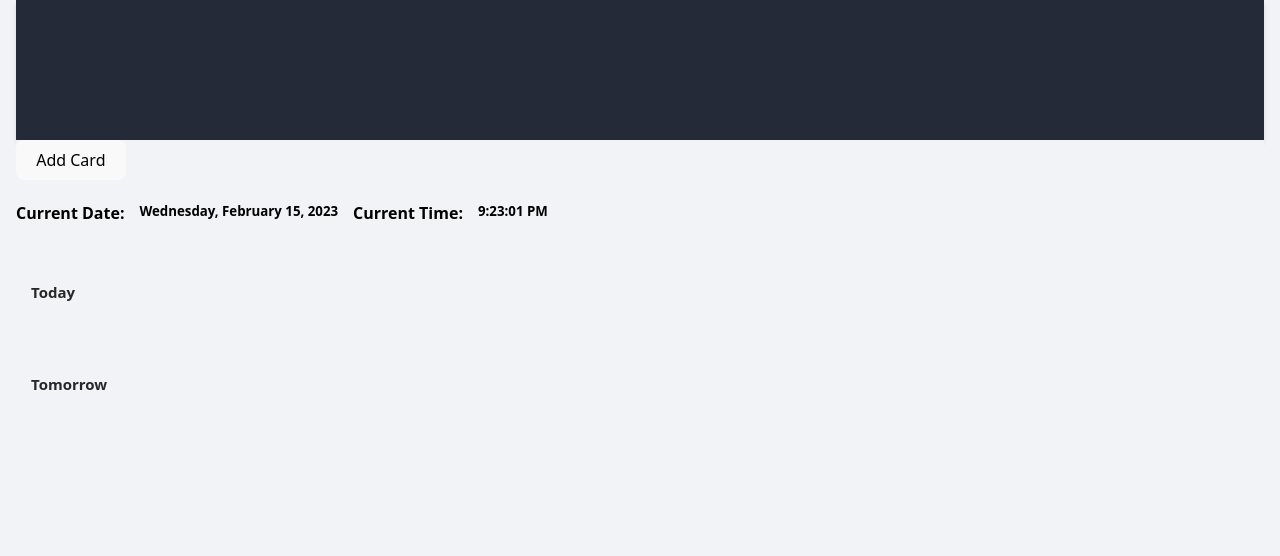
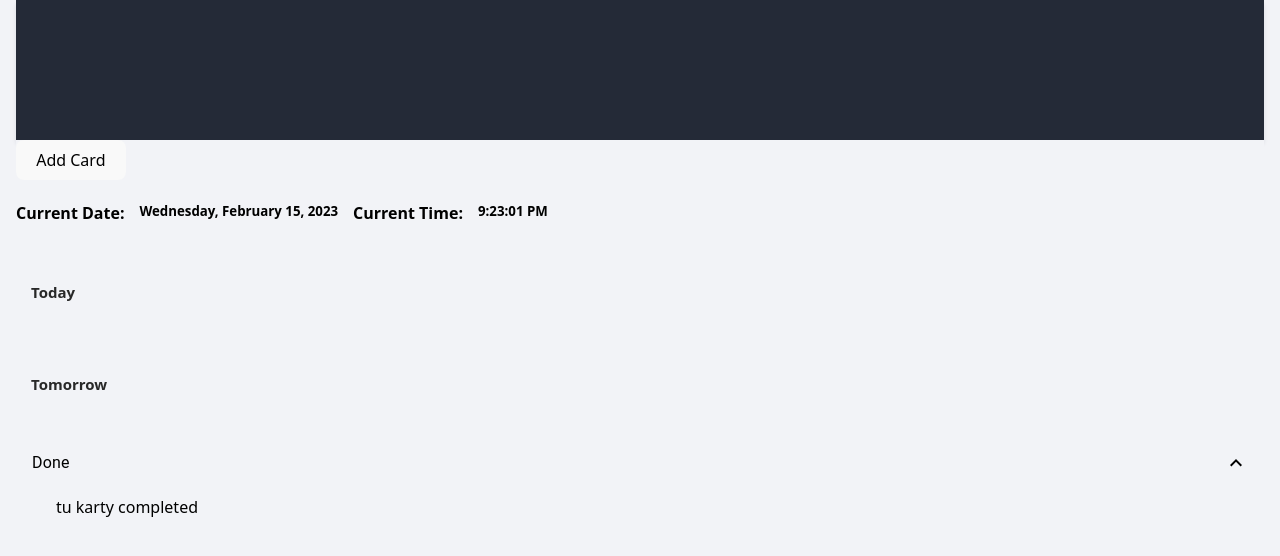
Before and after one commit to Mateusz-Gonera/Questify_front-end, a React (Vite) app: page /dashboard in a window 1280 px wide. Shown: the top 556 px of the page. Built offline with nearby package versions, Linux system fonts and the light colour scheme.

Commit message:
nested list do Done
użyłam gotowej listy z MUI .

```diff
--- a/package.json
+++ b/package.json
@@ -11,7 +11,8 @@
   "dependencies": {
     "@emotion/react": "^11.10.6",
     "@emotion/styled": "^11.10.6",
-    "@mui/material": "^5.11.9",
+    "@mui/icons-material": "^5.11.9",
+    "@mui/material": "^5.11.10",
     "@reduxjs/toolkit": "^1.9.2",
     "axios": "^1.3.3",
     "formik": "^2.2.9",
--- /dev/null
+++ b/src/components/Cards/CardsDone.jsx
@@ -0,0 +1,43 @@
+import * as React from "react";
+import List from "@mui/material/List";
+import ListItemButton from "@mui/material/ListItemButton";
+import ListItemText from "@mui/material/ListItemText";
+import Collapse from "@mui/material/Collapse";
+import ExpandLess from "@mui/icons-material/ExpandLess";
+import ExpandMore from "@mui/icons-material/ExpandMore";
+
+export default function DoneList() {
+  const [open, setOpen] = React.useState(true);
+
+  const handleClick = () => {
+    setOpen(!open);
+  };
+
+  return (
+    <List
+          sx={{ width: "100%", maxWidth: 1280 }}
+      component="nav"
+      aria-labelledby="nested-list-subheader"
+    >
+      <ListItemButton onClick={handleClick}>
+        <ListItemText primary="Done" />
+        {open ? <ExpandLess /> : <ExpandMore />}
+      </ListItemButton>
+      <Collapse in={open} timeout="auto" unmountOnExit>
+        <List component="div" disablePadding>
+                  <ListItemButton sx={{ pl: 5 }}>
+
+
+
+
+                      tu karty completed
+
+
+
+                  </ListItemButton>
+        </List>
+      </Collapse>
+    </List>
+  );
+
+}
--- a/src/components/CardsList/CardsList.jsx
+++ b/src/components/CardsList/CardsList.jsx
@@ -3,7 +3,7 @@ import style from "./CardsList.module.css"
 import Clock from "./Clock"
 import TodayCards from './TodayCards';
 import TomorrowCards from './TomorrowCards';
-
+import DoneList from '../Cards/CardsDone';
 function CardsList({cards}) {
 
    const addCard = () => {
@@ -22,7 +22,7 @@ function CardsList({cards}) {
          <Clock/>
          <TodayCards cards={cards}/>
          <TomorrowCards cards={cards}/>
-
+         <DoneList/>
       </div>
    )
 }
```
Also changed, not shown: 1 other file (tests, documents, lock files or other folders).
